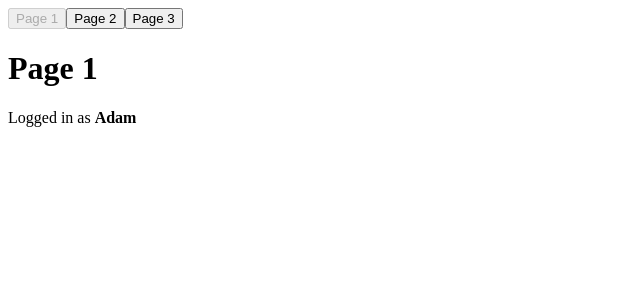
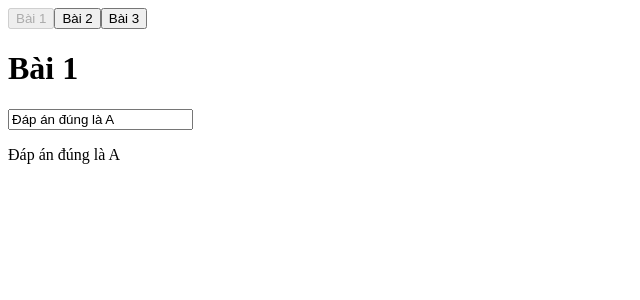
Before and after one commit to duyenlnh21/chin, a React (Create React App) app in the folder tin-giao-thong/: page / in a window 1280 px wide. Shown: the top 300 px of the page, without its empty margins (0-640 px from the left). Built offline with nearby package versions, Linux system fonts and the light colour scheme.

Commit message:
updating stateful context data

```diff
--- a/tin-giao-thong/src/App.js
+++ b/tin-giao-thong/src/App.js
@@ -1,6 +1,6 @@
 import React, { useState } from 'react';
-import { UserProvider } from './UserContext';
-import { Page1, Page2, Page3 } from './Pages';
+import { StatusProvider } from './StatusContext';
+import { Page1, Page2, Page3, Status } from './Pages';
 
 function ChoosePage({ page }) {
   const Page = [Page1, Page2, Page3][page];
@@ -11,18 +11,19 @@
   const [page, setPage] = useState(0);
 
   return (
-        <UserProvider>
+    <StatusProvider>
       <button onClick={() => setPage(0)} disabled={page === 0}>
-            Page 1
+        Bài 1
       </button>
       <button onClick={() => setPage(1)} disabled={page === 1}>
-            Page 2
+        Bài 2
       </button>
       <button onClick={() => setPage(2)} disabled={page === 2}>
-            Page 3
+        Bài 3
       </button>
       <ChoosePage page={page} />
-        </UserProvider>
+      <Status />
+    </StatusProvider>
   );
 }
 
--- a/tin-giao-thong/src/Pages.js
+++ b/tin-giao-thong/src/Pages.js
@@ -1,20 +1,21 @@
 import React, { Fragment, useContext } from 'react';
-import { UserContext } from './UserContext';
+import { StatusContext } from './StatusContext';
 
-function Username() {
-    const user = useContext(UserContext);
-    return (
-        <p>
-            Logged in as <strong>{user.name}</strong>
-        </p>
-    );
+function SetStatus() {
+  const [status, setStatus] = useContext(StatusContext);
+  return <input value={status} onChange={e => setStatus(e.target.value)} />;
+}
+
+export function Status() {
+  const [status] = useContext(StatusContext);
+  return <p>{status}</p>;
 }
 
 export function Page1() {
   return (
     <Fragment>
-            <h1>Page 1</h1>
-            <Username />
+      <h1>Bài 1</h1>
+      <SetStatus />
     </Fragment>
   );
 }
@@ -22,8 +23,7 @@
 export function Page2() {
   return (
     <Fragment>
-            <h1>Page 2</h1>
-            <Username />
+      <h1>Bài 2</h1>
     </Fragment>
   );
 }
@@ -31,8 +31,8 @@
 export function Page3() {
   return (
     <Fragment>
-            <h1>Page 3</h1>
-            <Username />
+      <h1>Bài 3</h1>
+      <SetStatus />
     </Fragment>
   );
 }
--- /dev/null
+++ b/tin-giao-thong/src/StatusContext.js
@@ -0,0 +1,12 @@
+import React, { createContext, useState } from 'react';
+
+export const StatusContext = createContext();
+
+export function StatusProvider({ children }) {
+    const value = useState("Đáp án đúng là A");
+
+    return (
+        <StatusContext.Provider
+        value={value}>{children}</StatusContext.Provider>
+    );
+}
```
Also changed, not shown: 1 other file (tests, documents, lock files or other folders). Lines whose indentation alone changed are shown as unchanged.
